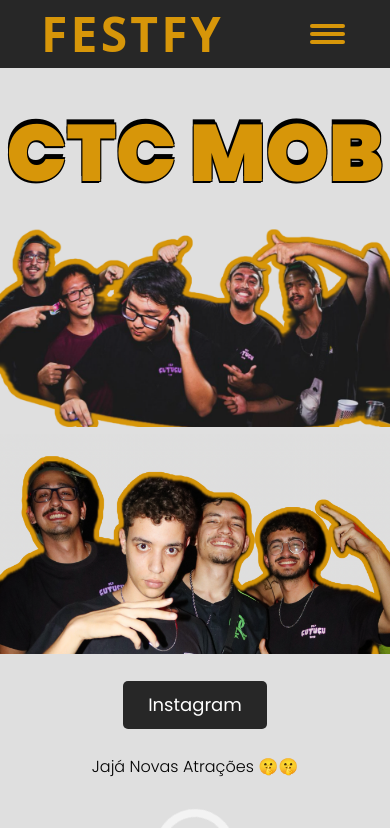
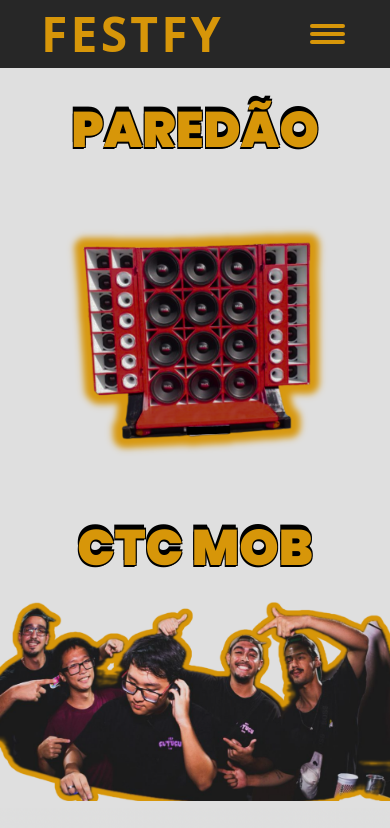
Before and after one commit to bren112/festfyhallowen, a React (Vite) app: page /atracoes in a window 390 px wide. Shown: the top 828 px of the page. Built offline with nearby package versions, Linux system fonts and the light colour scheme; a web font is replaced by a local one.

Commit message:
Atrações

```diff
--- a/package.json
+++ b/package.json
@@ -26,6 +26,6 @@
     "eslint-plugin-react-hooks": "^5.1.0-rc.0",
     "eslint-plugin-react-refresh": "^0.4.9",
     "globals": "^15.9.0",
-    "vite": "^5.4.1"
+    "vite": "^5.4.2"
   }
 }
--- a/src/pages/Atracoes/Atracoes.css
+++ b/src/pages/Atracoes/Atracoes.css
@@ -69,3 +69,15 @@
     0% { transform: rotate(0deg); }
     100% { transform: rotate(360deg); }
 }
+@media (max-width: 600px) {
+    #atracoes {
+        font-size: 5rem;
+        font-weight: 900;
+        color: var(--ter);
+        text-shadow:
+        -1px -5px 0 #000,
+         1px -2px 0 #000,
+        -1px  2px 0 #000,
+         1px  1px 0 #000;
+    }
+}
--- a/src/pages/Atracoes/Atracoes.jsx
+++ b/src/pages/Atracoes/Atracoes.jsx
@@ -2,6 +2,7 @@
 import './Atracoes.css';
 import ctc from './ctc.png';
 import img from './img.png';
+import paredao from './paredao.png';
 
 function Atracoes() {
     const [progress, setProgress] = useState(0);
@@ -16,6 +17,11 @@
 
     return (
         <div className="atracoes">
+            <br />
+
+            <p id='atracoes'>PAREDÃO</p>
+            <img src={paredao} alt="" srcset="" />
+
             <br />
             <p id='atracoes'>CTC MOB </p>
             <img src={img} alt="CTC2" />
```
Also changed, not shown: src/pages/Atracoes/paredao.png (added), 1 other file (tests, documents, lock files or other folders).
